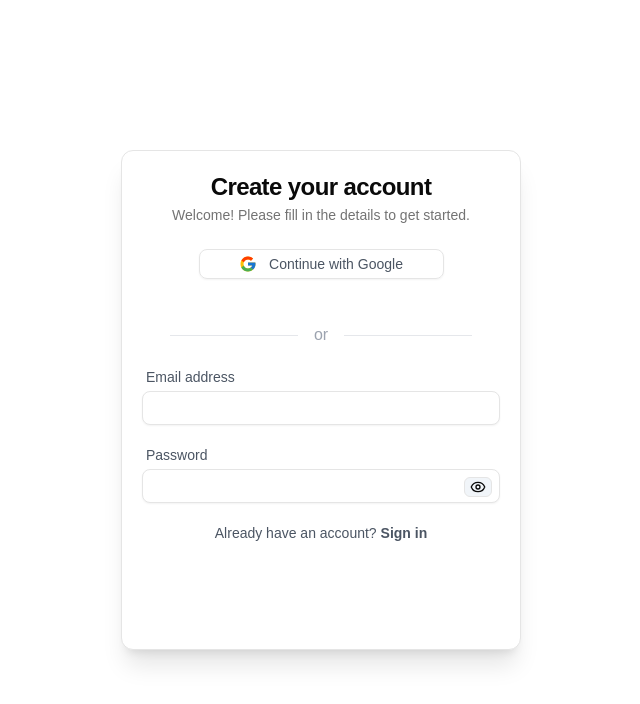
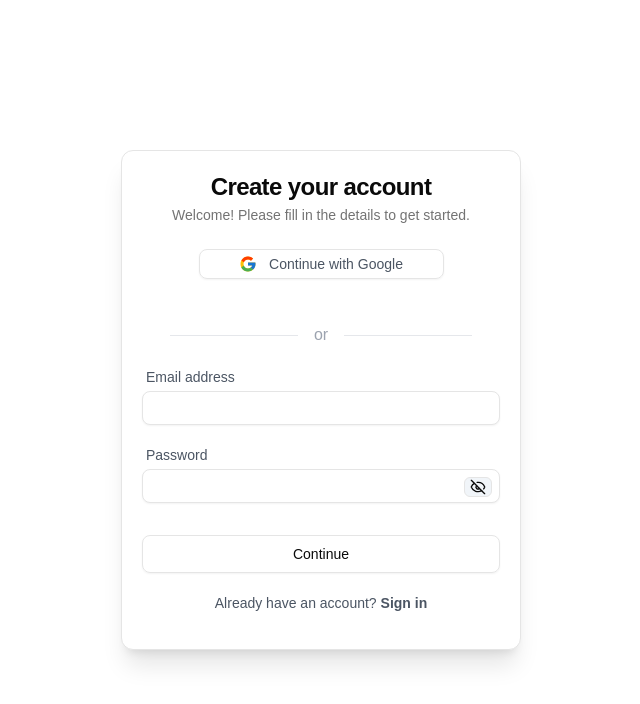
Before and after one commit to leulmes/e-commerce, a Next.js app: page /sign-up in a window 1280 px wide. Shown: the top 704 px of the page, without its empty margins (319-959 px from the left). Built offline with nearby package versions, Linux system fonts and the light colour scheme.

Commit message:
added a submit btn to sign up page

```diff
--- a/src/app/sign-up/page.tsx
+++ b/src/app/sign-up/page.tsx
@@ -67,6 +67,9 @@ const SignUp = () => {
 							className="border rounded-lg py-1 px-4 shadow-sm z-0 w-full"
 						></input>
 					</div>
+                    <button className="border rounded-lg py-2 px-4  shadow-sm hover:bg-gray-100 mt-8 text-sm">
+						Continue
+					</button>
 				</div>
 
 				<CardFooter className="flex flex-col items-center justify-center">
--- a/src/components/ui/EyeToggle.tsx
+++ b/src/components/ui/EyeToggle.tsx
@@ -25,9 +25,9 @@ const EyeToggle = ({
 				className="flex items-center justify-center bg-slate-100 w-7 h-5 p-1 border rounded-md hover:bg-gray-200"
 			>
 				{displayEye ? (
+					<Eye className="w-4 h-4" />
+				) : (
 					<EyeOff className="w-4 h-4" />
-				) : (
-					<Eye className="w-4 h-4" />
 				)}
 			</button>
 		</div>
```
